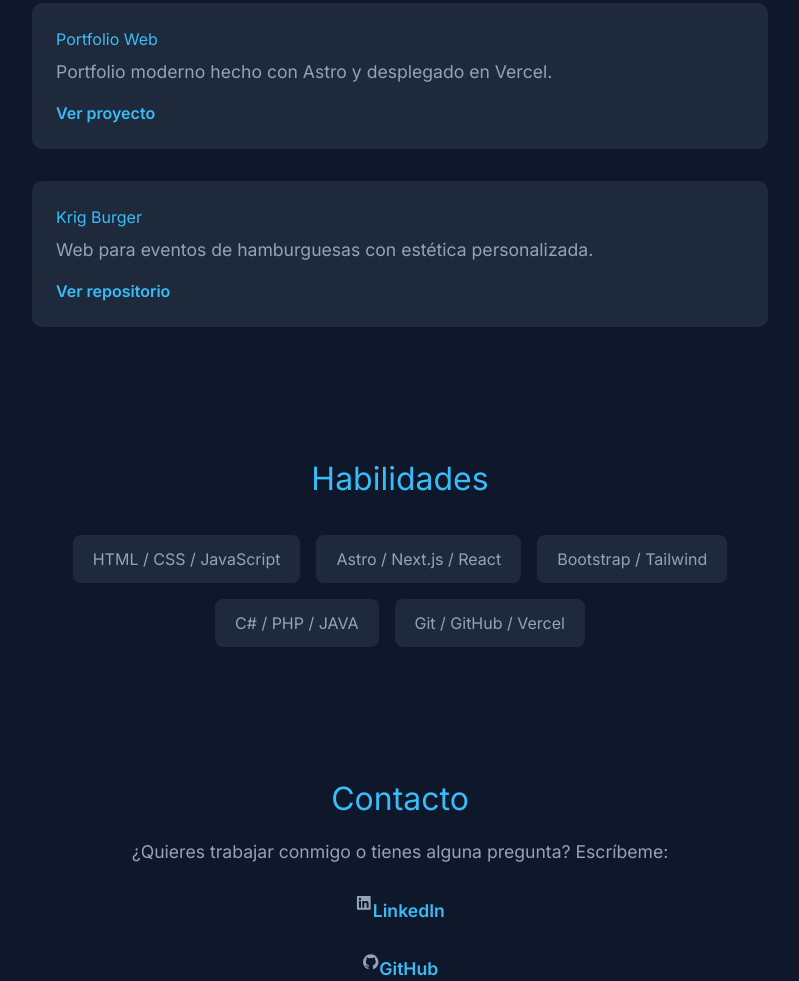
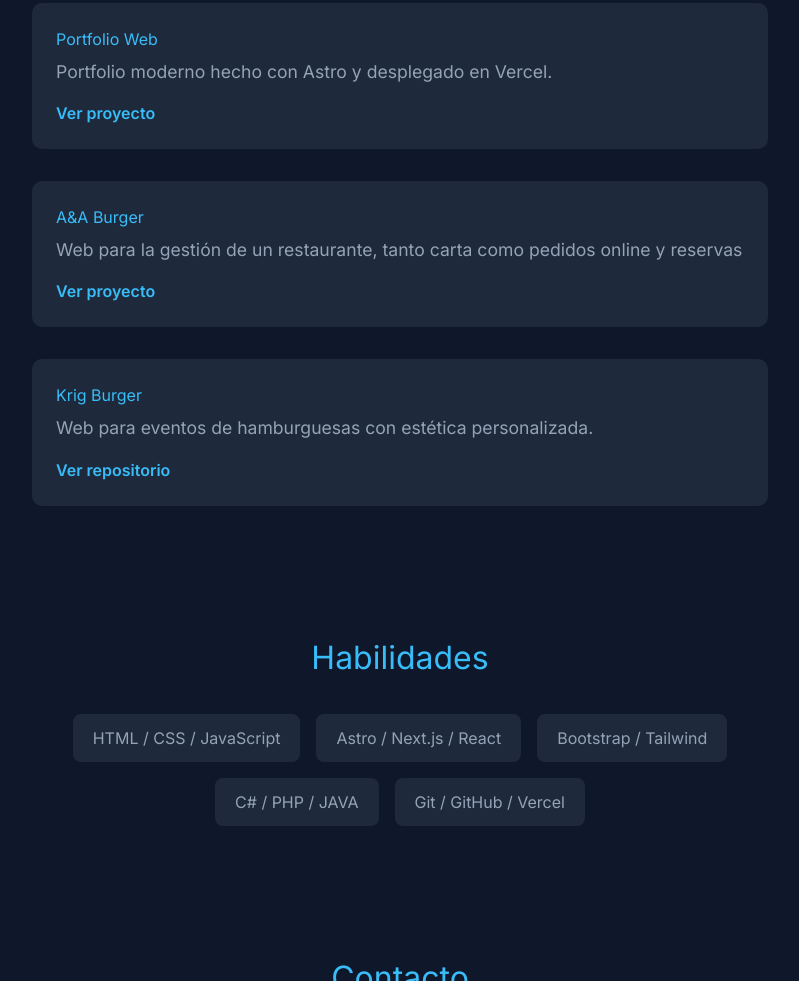
Before and after one commit to Krig4/portfolio, an Astro site: page / in a window 1280 px wide. Shown: the part 1335-2316 px from the top of the page, without its empty margins (240-1039 px from the left). Built offline with nearby package versions, Linux system fonts and the light colour scheme; Astro itself is replaced by a stand-in of ours; some packages are replaced by stand-ins of ours.

Commit message:
SpeedInsights

```diff
--- a/package.json
+++ b/package.json
@@ -15,6 +15,7 @@
     "@types/react": "^19.0.12",
     "@types/react-dom": "^19.0.4",
     "@vercel/analytics": "^1.5.0",
+    "@vercel/speed-insights": "^1.2.0",
     "astro": "^5.5.3",
     "react": "^19.0.0",
     "react-dom": "^19.0.0",
--- a/src/components/Project.astro
+++ b/src/components/Project.astro
@@ -8,7 +8,11 @@
         <p>Portfolio moderno hecho con Astro y desplegado en Vercel.</p>
         <a href="https://albertoguerra.vercel.app/" target="_blank">Ver proyecto</a>
       </div>
-
+    <div class="project-card">
+        <h3>A&A Burger</h3>
+        <p>Web para la gestión de un restaurante, tanto carta como pedidos online y reservas</p>
+        <a href="  https://aa-burger.vercel.app/" target="_blank">Ver proyecto</a>
+    </div>
       <div class="project-card">
         <h3>Krig Burger</h3>
         <p>Web para eventos de hamburguesas con estética personalizada.</p>
--- a/src/pages/index.astro
+++ b/src/pages/index.astro
@@ -6,7 +6,8 @@ import Contact from '@/components/Contact.astro';
 import Footer from '@/components/Footer.astro';
 import Layout from '@/layouts/Layout.astro';
 import Hero from '@/components/Hero.astro';
-import Analytics from '@vercel/analytics/astro'
+import Analytics from '@vercel/analytics/astro';
+import  SpeedInsights  from "@vercel/speed-insights/astro";
 ---
 <Layout>
   <Hero />
@@ -16,4 +17,5 @@ import Analytics from '@vercel/analytics/astro'
   <Contact />
   <Footer />
   <Analytics />
+  <SpeedInsights />
 </Layout>
```
Also changed, not shown: 1 other file.
